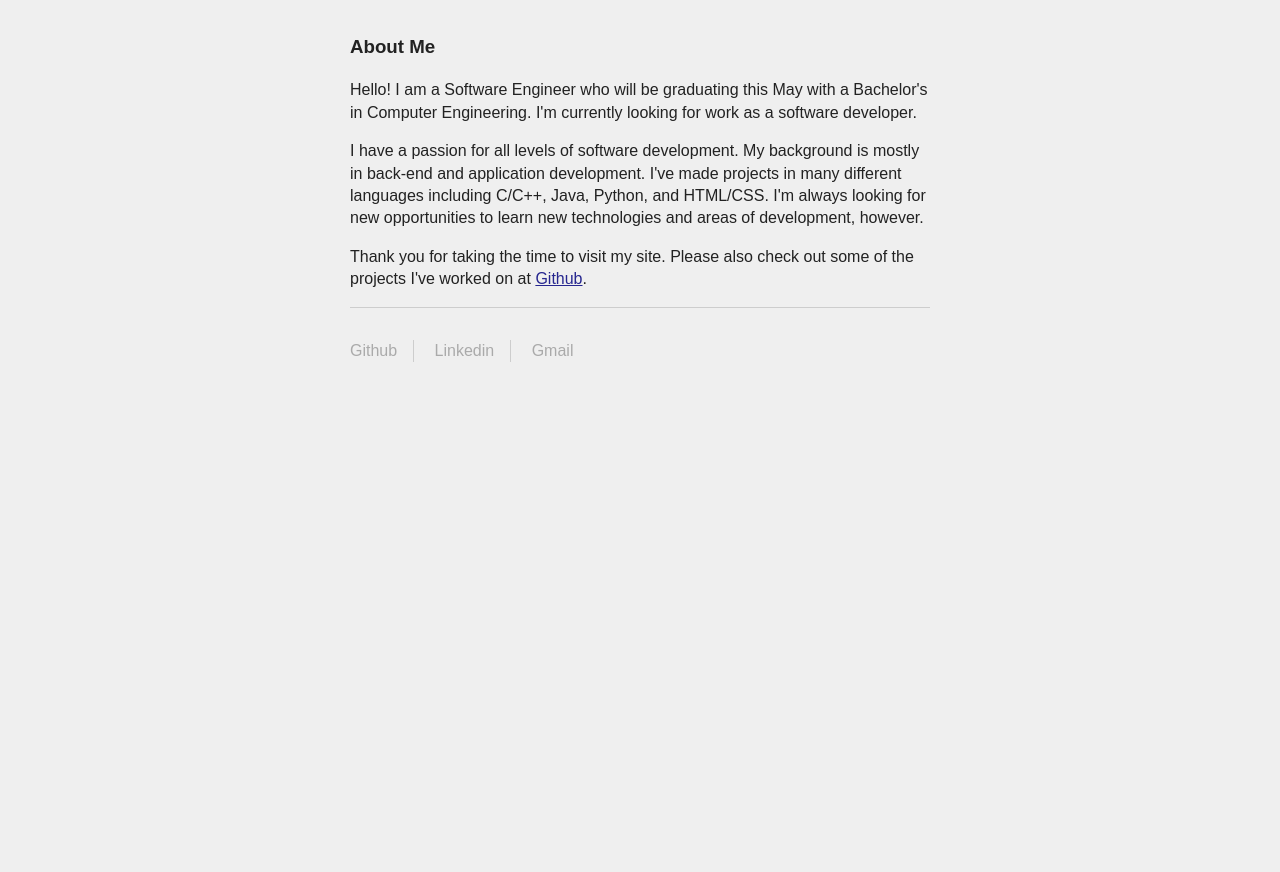
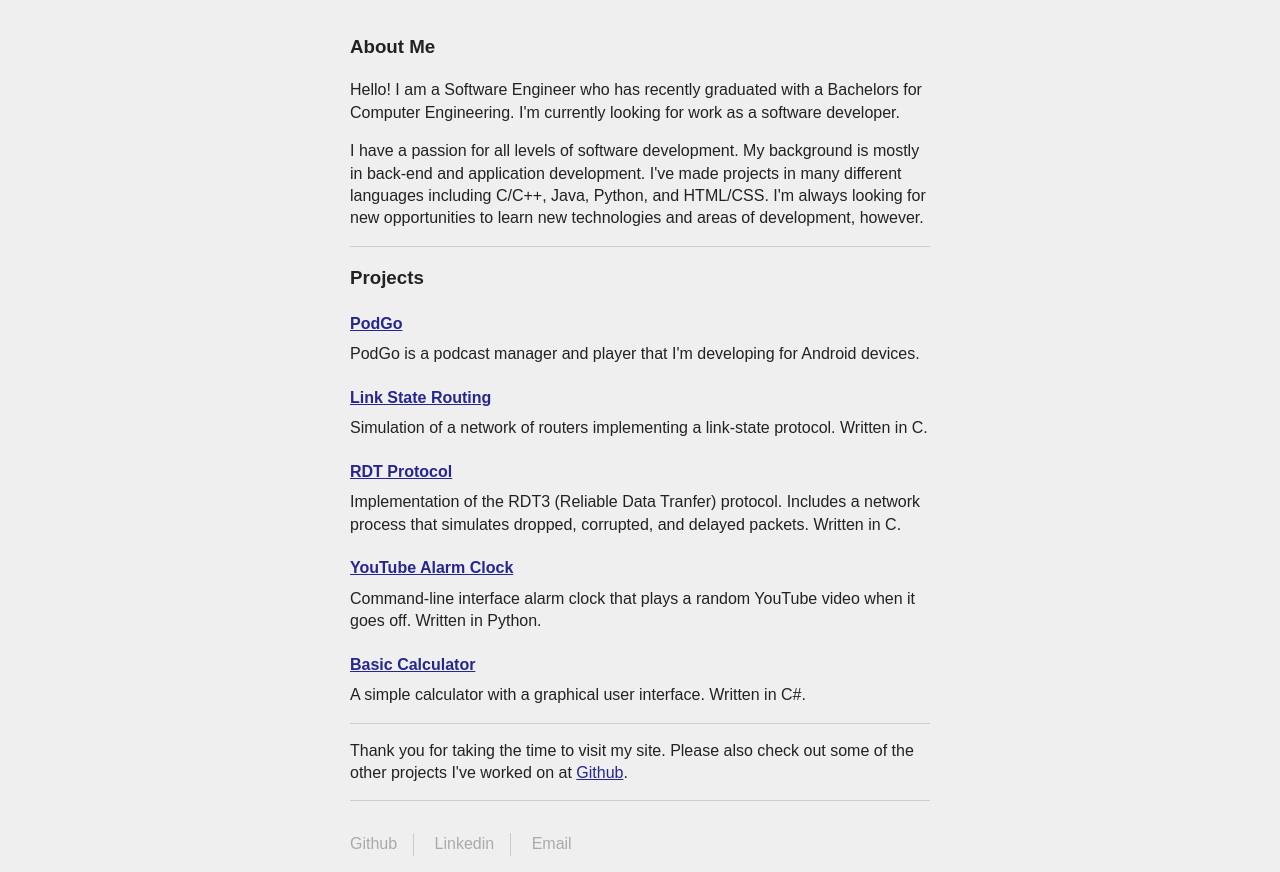
Before and after one commit to Jabromen/Jabromen.github.io, a plain HTML site: page index.html in a window 1280 px wide. Shown: the part 67-939 px from the top of the page. Before the commit the page ends 800 px from the top, so only its background shows below. Drawn offline with Linux system fonts and the light colour scheme.

Commit message:
Added Projects Section

```diff
--- a/css/main.css
+++ b/css/main.css
@@ -110,6 +110,11 @@ textarea {
     border-bottom: 1px solid #cdcdcd;
 }
 
+.section-title a {
+    color: #222;
+    text-decoration: none;
+}
+
 a {
     color: #26268f;
 }
@@ -133,6 +138,14 @@ a, a:hover, a:active {
 .site-title a {
     color: #222;
     text-decoration: none;
+}
+
+.project-section h4 {
+    margin-bottom: 0em;
+}
+
+.project-section p {
+    margin-top: 0.5em;
 }
 
 .header-bar {
--- a/index.html
+++ b/index.html
@@ -25,7 +25,7 @@
         <ul class="header-navigation">
             <li><a href="index.html">Home</a></li>
             <li><a href="https://github.com/Jabromen">Github</a></li>
-            <li><a href="mailto:jabromen1@gmail.com">Contact</a></li>
+            <li><a href="mailto:jeff@bromen.me">Contact</a></li>
         </ul>
 
     </div>
@@ -33,11 +33,11 @@
 
 <div class="container">
     <div class="section">
-        <h3>
+        <h3 class="section-title">
             About Me
         </h3>
         <p>
-            Hello! I am a Software Engineer who will be graduating this May with a Bachelor's in Computer Engineering.
+            Hello! I am a Software Engineer who has recently graduated with a Bachelors for Computer Engineering.
             I'm currently looking for work as a software developer.
         </p>
         <p>
@@ -46,9 +46,66 @@
             I've made projects in many different languages including C/C++, Java, Python, and HTML/CSS.
             I'm always looking for new opportunities to learn new technologies and areas of development, however.
         </p>
-        <p>
+    </div>
+
+    <div class="section">
+    	<h3 class="section-title">
+    		Projects
+    	</h3>
+
+		<div class="project-section">
+			<h4>
+    			<a href="https://github.com/Jabromen/PodGo">PodGo</a>
+    		</h4>
+    		<p>
+    			PodGo is a podcast manager and player that I'm developing for Android devices.
+    		</p>
+		</div>
+
+		<div class="project-section">
+			<h4>
+				<a href="https://github.com/Jabromen/Link-State-Routing">Link State Routing</a>
+			</h4>
+			<p>
+				Simulation of a network of routers implementing a link-state protocol. Written in C.
+			</p>
+		</div>
+
+		<div class="project-section">
+			<h4>
+				<a href="https://github.com/Jabromen/RDT-Protocol">RDT Protocol</a>
+			</h4>
+			<p>
+				Implementation of the RDT3 (Reliable Data Tranfer) protocol.
+				Includes a network process that simulates dropped, corrupted, and delayed packets.
+				Written in C.
+			</p>
+		</div>
+
+		<div class="project-section">
+			<h4>
+				<a href="https://github.com/Jabromen/Python-Alarm-Clock">YouTube Alarm Clock</a>
+			</h4>
+			<p>
+				Command-line interface alarm clock that plays a random YouTube video when it goes off. Written in Python.
+			</p>
+		</div>
+
+		<div class="project-section">
+			<h4>
+				<a href="https://github.com/Jabromen/Simple-Calculator">Basic Calculator</a>
+			</h4>
+			<p>
+				A simple calculator with a graphical user interface. Written in C#.
+			</p>
+		</div>
+
+    </div>
+
+    <div class="section">
+    	<p>
             Thank you for taking the time to visit my site.
-            Please also check out some of the projects I've worked on at <a href="https://github.com/Jabromen">Github</a>.
+            Please also check out some of the other projects I've worked on at <a href="https://github.com/Jabromen">Github</a>.
         </p>
     </div>
 </div>
@@ -57,7 +114,7 @@
     <ul class="footer-links">
         <li><a href="https://github.com/Jabromen">Github</a></li>
         <li><a href="https://www.linkedin.com/in/jabromen">Linkedin</a></li>
-        <li><a href="mailto:jabromen1@gmail.com">Gmail</a></li>
+        <li><a href="mailto:jeff@bromen.me">Email</a></li>
     </ul>
 </footer>
 
```
